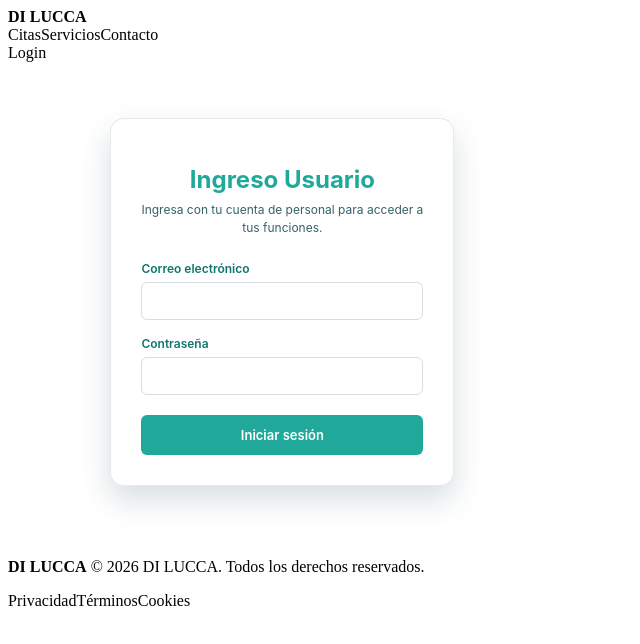
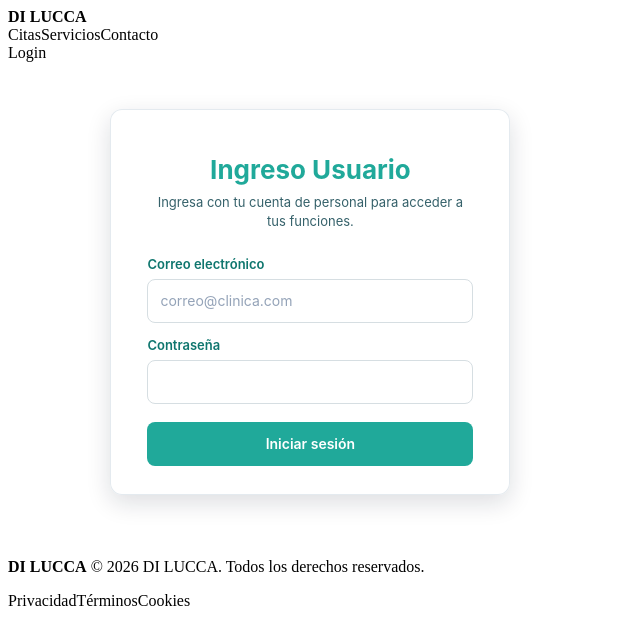
Before and after one commit to code-corhuila/dlc-iam-portal, an Angular app: page /login in a window 1280 px wide. Shown: the top 644 px of the page, without its empty margins (0-640 px from the left). Built offline with nearby package versions, Linux system fonts and the light colour scheme.

Commit message:
fix(iam): refine login and recovery layouts
(cherry picked from commit fdb99d13de1bb27934960a700e0e3cbb603495b7)
(cherry picked from commit 849d277d539c777111621a27b0e47c32bddae0cb)

```diff
--- a/src/app/iam/components/recover-password.component.css
+++ b/src/app/iam/components/recover-password.component.css
@@ -1,57 +1,111 @@
 :host {
   box-sizing: border-box;
   display: block;
-  width: min(100%, 344px);
-  padding: 34px 30px 30px;
+  width: min(100%, 360px);
+  padding: 28px 28px 22px;
   border: 1px solid rgba(226, 232, 238, .9);
-  border-radius: 14px;
-  background: rgba(255, 255, 255, .96);
-  box-shadow: 0 14px 30px rgba(17, 57, 70, .17);
-  color: #1f2933;
+  border-radius: 12px;
+  background: rgba(255, 255, 255, .97);
+  box-shadow: 0 8px 24px rgba(15, 23, 42, .14);
+  color: var(--iam-title, #1f2933);
   font-family: Inter, system-ui, sans-serif;
 }
 
+.recovery-icon {
+  display: grid;
+  width: 42px;
+  height: 42px;
+  margin: 0 auto 14px;
+  border-radius: 10px;
+  background: var(--iam-primary, #20a99a);
+  color: #fff;
+  place-items: center;
+}
+
+.recovery-icon svg {
+  width: 24px;
+  height: 24px;
+}
+
 h1 {
-  margin: 12px 0 12px;
-  color: #20a99a;
-  font-size: 24px;
+  margin: 0 0 8px;
+  color: var(--iam-title, #1f2933);
+  font-size: 23px;
+  line-height: 1.3;
   text-align: center;
 }
 
 p {
-  color: #35616a;
-  font-size: 12px;
+  margin: 0 0 18px;
+  color: var(--iam-copy, #35616a);
+  font-size: 13px;
   line-height: 1.5;
+  text-align: center;
 }
 
 label {
   display: block;
-  margin: 22px 0 6px;
+  margin: 16px 0 7px;
   color: #0f766e;
-  font-size: 12px;
+  font-size: 13px;
   font-weight: 600;
+}
+
+.recovery-email-field {
+  position: relative;
+}
+
+.recovery-email-field svg {
+  position: absolute;
+  top: 50%;
+  left: 13px;
+  width: 18px;
+  height: 18px;
+  color: #66737a;
+  pointer-events: none;
+  transform: translateY(-50%);
 }
 
 input {
   box-sizing: border-box;
   width: 100%;
-  height: 38px;
+  height: 44px;
   padding: 0 12px;
-  border: 1px solid #d6dee2;
-  border-radius: 6px;
-  font: inherit;
+  border: 1px solid var(--iam-border, #d6dee2);
+  border-radius: 8px;
+  background: #fff;
+  color: var(--iam-title, #1f2933);
+  font: 14px Inter, system-ui, sans-serif;
+}
+
+.recovery-email-field input {
+  padding-left: 40px;
+}
+
+input::placeholder {
+  color: #94a3b8;
+}
+
+input:focus-visible,
+button:focus-visible {
+  outline: 2px solid var(--iam-focus, #1554a3);
+  outline-offset: 2px;
 }
 
 button[type="submit"] {
   width: 100%;
-  height: 40px;
-  margin-top: 20px;
+  min-height: 44px;
+  margin-top: 18px;
   border: 0;
-  border-radius: 6px;
-  background: #20a99a;
+  border-radius: 8px;
+  background: var(--iam-primary, #20a99a);
   color: #fff;
   cursor: pointer;
-  font: 600 13px Inter, system-ui, sans-serif;
+  font: 600 14px Inter, system-ui, sans-serif;
+}
+
+button[type="submit"]:hover:not(:disabled) {
+  background: var(--iam-primary-hover, #168e82);
 }
 
 button:disabled {
@@ -59,9 +113,16 @@ button:disabled {
   opacity: .65;
 }
 
+.recovery-code-links {
+  display: grid;
+  margin-top: 12px;
+}
+
 .text-link {
   display: block;
-  margin: 16px auto 0;
+  min-height: 36px;
+  margin: 0 auto;
+  padding: 6px 4px;
   border: 0;
   background: transparent;
   color: #0f766e;
@@ -69,6 +130,46 @@ button:disabled {
   font: 600 12px Inter, system-ui, sans-serif;
 }
 
+.text-link:hover {
+  text-decoration: underline;
+}
+
+.back-link {
+  box-sizing: border-box;
+  width: 100%;
+  min-height: 44px;
+  margin-top: 10px;
+  padding-top: 12px;
+  border-top: 1px solid #eef2f4;
+  color: var(--iam-copy, #35616a);
+}
+
+.back-link span {
+  margin-right: 4px;
+}
+
+[role="alert"],
+[role="status"] {
+  margin: 12px 0 0;
+  padding: 10px 12px;
+  border-radius: 8px;
+  text-align: left;
+}
+
 [role="alert"] {
+  border: 1px solid #f4c7cd;
+  background: #fff4f5;
   color: #b02a37;
 }
+
+[role="status"] {
+  border: 1px solid #cbefeb;
+  background: #e8f7f5;
+  color: #0f766e;
+}
+
+@media (max-width: 480px) {
+  :host {
+    padding: 24px 20px 18px;
+  }
+}
--- a/src/app/iam/components/sign-in-form.component.css
+++ b/src/app/iam/components/sign-in-form.component.css
@@ -1,12 +1,13 @@
 :host {
   box-sizing: border-box;
   display: block;
-  padding: 34px 30px 30px;
+  width: 100%;
+  padding: 32px 36px 28px;
   border: 1px solid rgba(226, 232, 238, .9);
-  border-radius: 14px;
+  border-radius: 12px;
   background: rgba(255, 255, 255, .96);
-  box-shadow: 0 14px 30px rgba(17, 57, 70, .17);
-  color: #1f2933;
+  box-shadow: 0 8px 24px rgba(15, 23, 42, .14);
+  color: var(--iam-title, #1f2933);
   font-family: Inter, system-ui, sans-serif;
 }
 
@@ -17,59 +18,64 @@ form {
 
 h1 {
   margin: 12px 0 6px;
-  color: #20a99a;
-  font-size: 24px;
+  color: var(--iam-primary, #20a99a);
+  font-size: 26px;
   line-height: 1.25;
   text-align: center;
 }
 
 .subtitle {
   margin: 0 0 24px;
-  color: #35616a;
-  font-size: 12px;
+  color: var(--iam-copy, #35616a);
+  font-size: 13px;
   line-height: 1.5;
   text-align: center;
 }
 
 label {
-  margin: 0 0 6px;
+  margin: 0 0 7px;
   color: #0f766e;
-  font-size: 12px;
+  font-size: 13px;
   font-weight: 600;
 }
 
 input {
   box-sizing: border-box;
   width: 100%;
-  height: 38px;
-  margin: 0 0 16px;
+  height: 44px;
+  margin: 0 0 14px;
   padding: 0 12px;
-  border: 1px solid #d6dee2;
-  border-radius: 6px;
+  border: 1px solid var(--iam-border, #d6dee2);
+  border-radius: 8px;
   background: #fff;
-  color: #1f2933;
+  color: var(--iam-title, #1f2933);
   font: inherit;
-  font-size: 13px;
+  font-size: 14px;
 }
 
-input:focus-visible {
-  outline: 2px solid #1554a3;
+input::placeholder {
+  color: #94a3b8;
+}
+
+input:focus-visible,
+button:focus-visible {
+  outline: 2px solid var(--iam-focus, #1554a3);
   outline-offset: 1px;
 }
 
 button[type="submit"] {
-  height: 40px;
+  min-height: 44px;
   margin-top: 4px;
   border: 0;
-  border-radius: 6px;
-  background: #20a99a;
+  border-radius: 8px;
+  background: var(--iam-primary, #20a99a);
   color: #fff;
   cursor: pointer;
-  font: 600 13px Inter, system-ui, sans-serif;
+  font: 600 14px Inter, system-ui, sans-serif;
 }
 
 button[type="submit"]:hover:not(:disabled) {
-  background: #168e82;
+  background: var(--iam-primary-hover, #168e82);
 }
 
 button[type="submit"]:disabled {
@@ -79,12 +85,14 @@ button[type="submit"]:disabled {
 
 .text-link {
   align-self: center;
-  margin-top: 14px;
+  min-height: 44px;
+  margin-top: 10px;
+  padding: 0 8px;
   border: 0;
   background: transparent;
   color: #0f766e;
   cursor: pointer;
-  font: 600 12px Inter, system-ui, sans-serif;
+  font: 600 13px Inter, system-ui, sans-serif;
 }
 
 .text-link:hover {
@@ -101,3 +109,9 @@ button[type="submit"]:disabled {
   font-size: 12px;
   line-height: 1.4;
 }
+
+@media (max-width: 480px) {
+  :host {
+    padding: 28px 24px 22px;
+  }
+}
--- a/src/app/iam/components/sign-in-form.component.ts
+++ b/src/app/iam/components/sign-in-form.component.ts
@@ -15,6 +15,8 @@ import { IamApiService } from '../data/iam-api.service';
         id="sign-in-email"
         name="email"
         type="email"
+        autocomplete="username"
+        placeholder="correo@clinica.com"
         [value]="email"
         (input)="email = $any($event.target).value"
         required
@@ -25,6 +27,7 @@ import { IamApiService } from '../data/iam-api.service';
         id="sign-in-password"
         name="password"
         type="password"
+        autocomplete="current-password"
         [value]="password"
         (input)="password = $any($event.target).value"
         required
--- a/src/app/iam/pages/iam-page.component.css
+++ b/src/app/iam/pages/iam-page.component.css
@@ -5,21 +5,31 @@
 }
 
 .iam-auth-surface {
+  --iam-primary: #20a99a;
+  --iam-primary-hover: #168e82;
+  --iam-focus: #1554a3;
+  --iam-border: #d6dee2;
+  --iam-title: #1f2933;
+  --iam-copy: #35616a;
   box-sizing: border-box;
   display: flex;
   flex: 1;
   align-items: center;
   min-height: 480px;
-  padding: 48px clamp(32px, 8vw, 128px);
+  padding: 32px clamp(24px, 8vw, 128px);
   background:
     linear-gradient(90deg, rgba(245, 252, 253, .2), transparent 65%),
-    var(--iam-clinic-background) center / cover no-repeat;
+    var(--iam-clinic-background) center top / cover no-repeat;
 }
 
-dlc-sign-in-form,
+dlc-sign-in-form {
+  display: block;
+  width: min(100%, 400px);
+}
+
 .auth-status {
   display: block;
-  width: min(100%, 344px);
+  width: min(100%, 400px);
 }
 
 .auth-status {
@@ -47,3 +57,9 @@ dlc-sign-in-form,
   font-size: 12px;
   line-height: 1.5;
 }
+
+@media (max-width: 720px) {
+  .iam-auth-surface {
+    padding: 24px 16px;
+  }
+}
```
Also changed, not shown: src/app/iam/components/recover-password.component.ts (+21 -4 lines), src/preview.css (+8 -3 lines).
